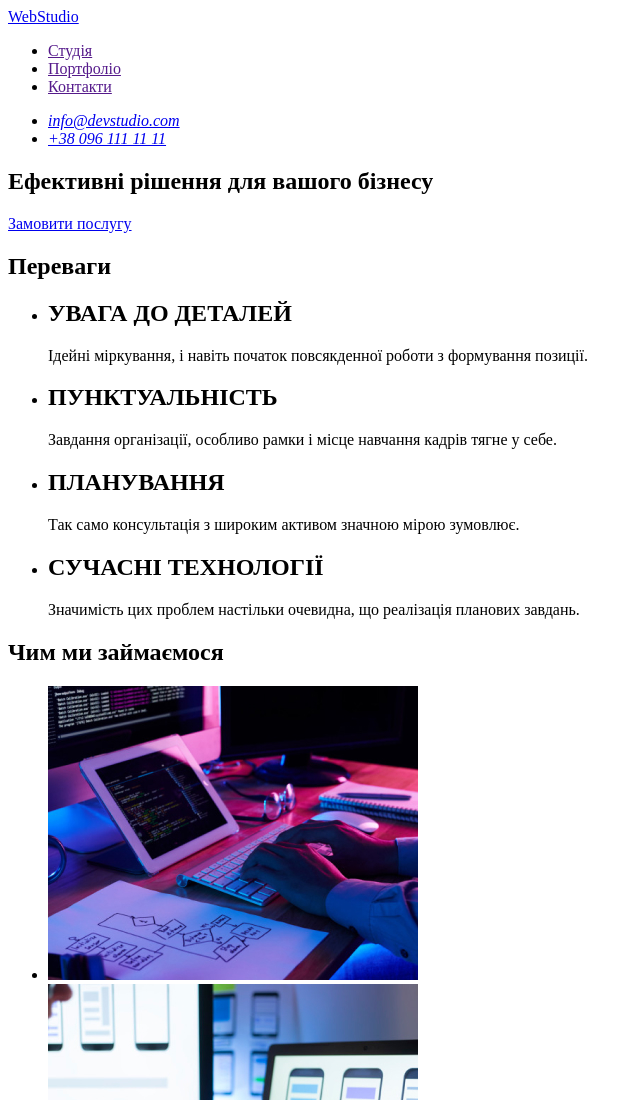
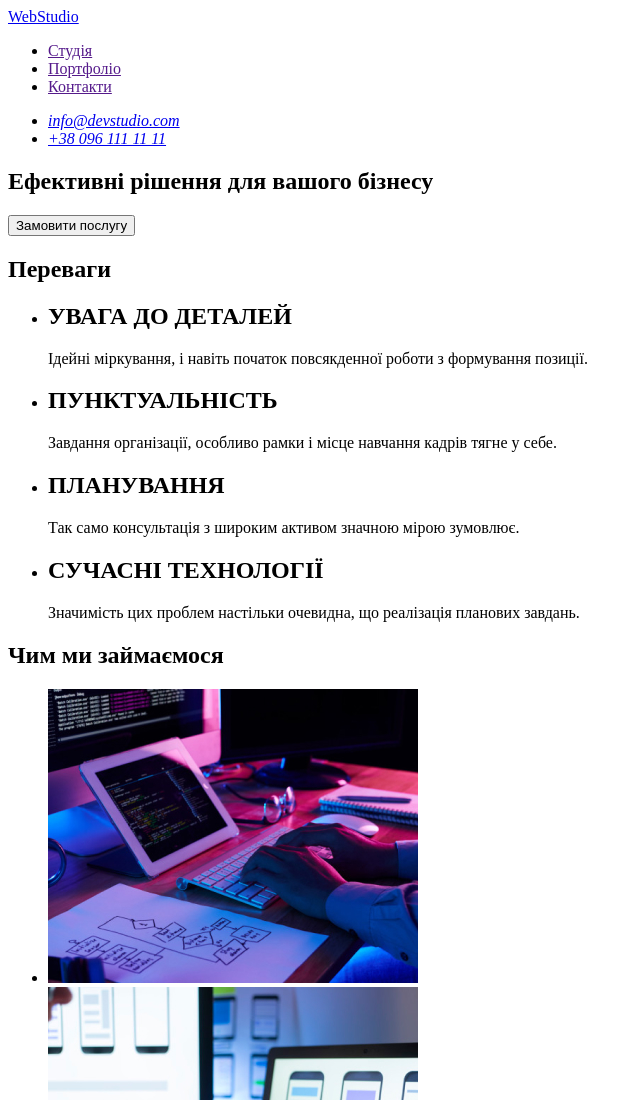
Before and after one commit to AlinaBanias/goit-markup-hw-01, a plain HTML site: page index.html in a window 1280 px wide. Shown: the top 1100 px of the page, without its empty margins (0-642 px from the left). Drawn offline with Linux system fonts and the light colour scheme.

Commit message:
Змінила кнопку

```diff
--- a/index.html
+++ b/index.html
@@ -42,7 +42,7 @@
     <main>
         <section>
         <h1>Ефективні рішення для вашого бізнесу</h1>
-        <a href="type=button">Замовити послугу</a>
+        <button type=button>Замовити послугу</button>
         </section>
         <section>
             <h2>Переваги</h2>
```
